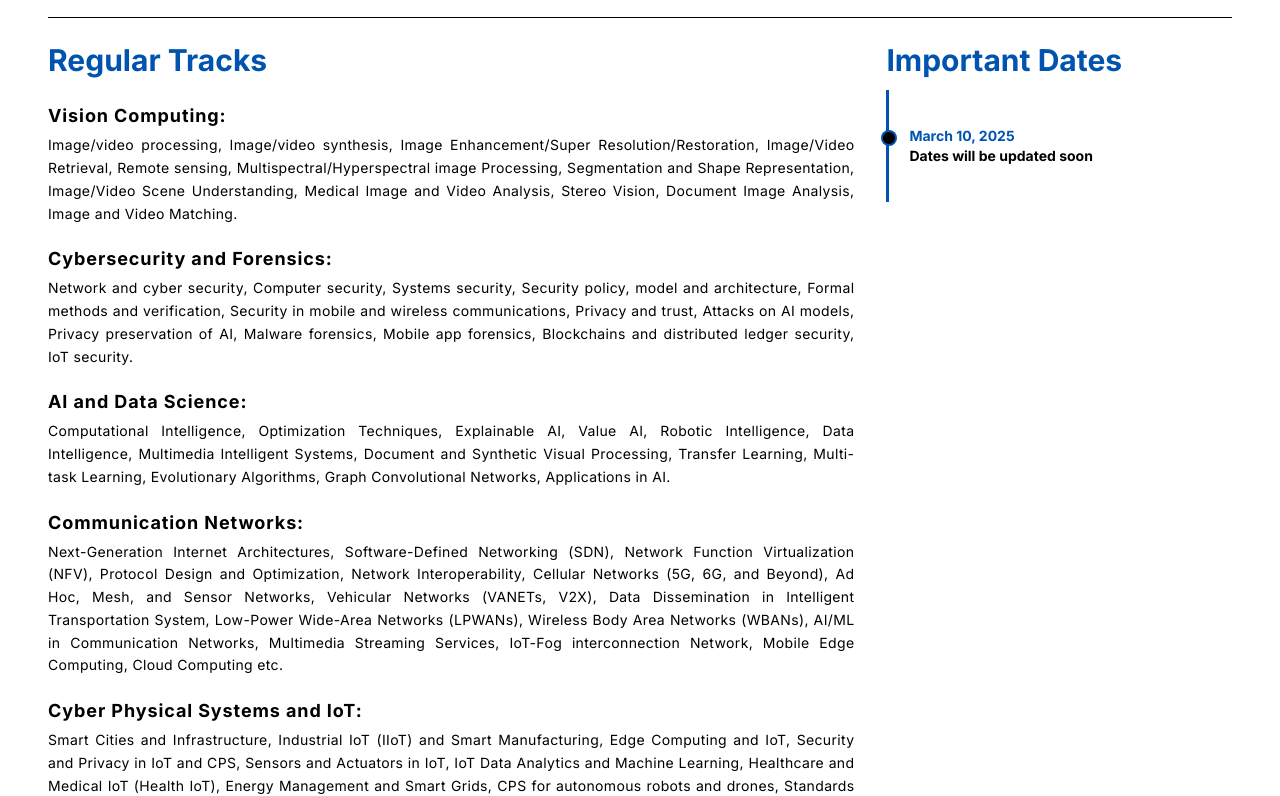
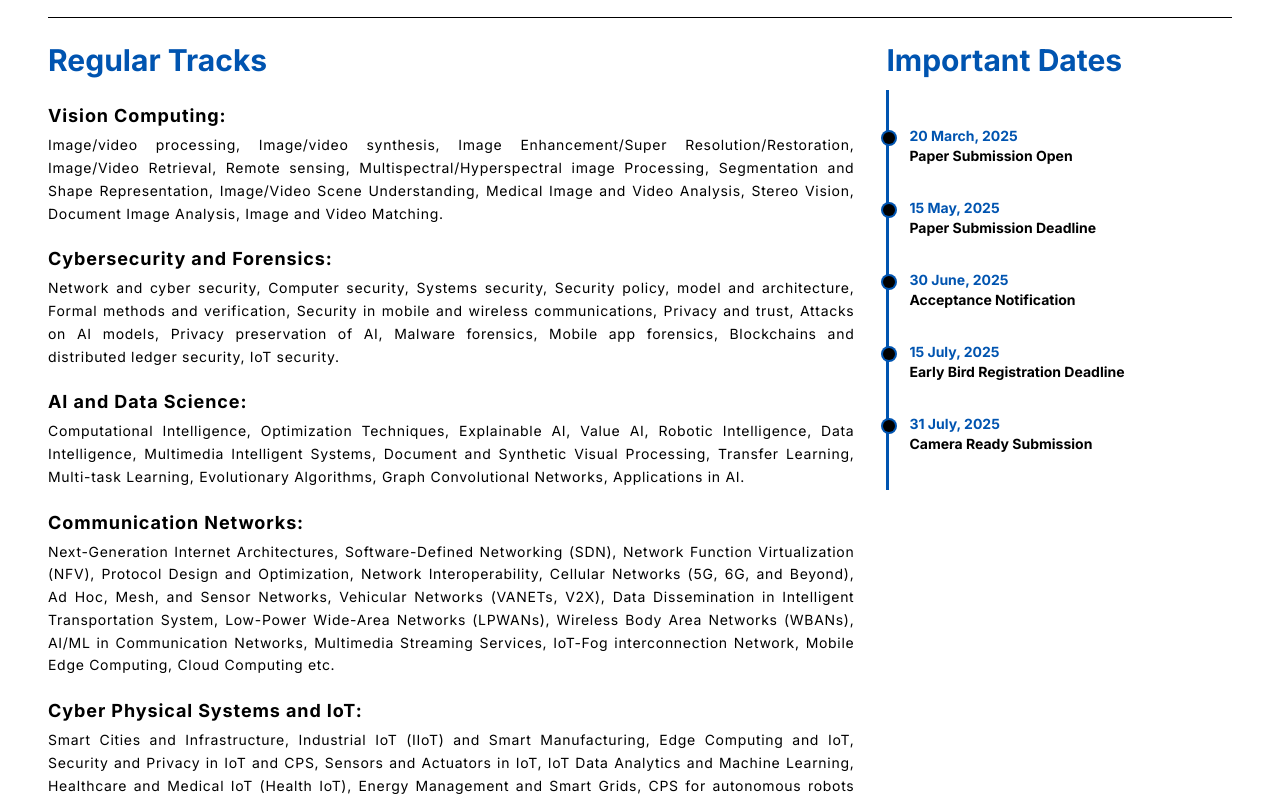
Before and after one commit to dewani12/ReACS_2025, a React (Vite) app in the folder frontend/: page / in a window 1280 px wide. Shown: the part 747-1543 px from the top of the page. Built offline with nearby package versions, Linux system fonts and the light colour scheme.

Commit message:
feat: enhance Card component and update committee member details; revise event timeline

```diff
--- a/frontend/src/components/Card.jsx
+++ b/frontend/src/components/Card.jsx
@@ -1,4 +1,4 @@
-function Card({src, name, dsgn}) {
+function Card({src, name, dsgn, email, phone}) {
     return (
       <div className="inter">
         <div className="h-24 bg-blue-200 shadow-lg rounded-sm p-2 flex items-center space-x-4 w-80">
--- a/frontend/src/components/MainSection.jsx
+++ b/frontend/src/components/MainSection.jsx
@@ -4,8 +4,24 @@ function MainSection() {
     const timeLine = () => {
         const events = [
             {
-                newDate: "March 10, 2025",
-                label: "Dates will be updated soon",
+                newDate: "20 March, 2025",
+                label: "Paper Submission Open",
+            },
+            {
+                newDate: "15 May, 2025",
+                label: "Paper Submission Deadline",
+            },
+            {
+                newDate: "30 June, 2025",
+                label: "Acceptance Notification",
+            },
+            {
+                newDate: "15 July, 2025",
+                label: "Early Bird Registration Deadline",
+            },
+            {
+                newDate: "31 July, 2025",
+                label: "Camera Ready Submission",
             },
         ];
         return (
@@ -77,7 +93,7 @@ function MainSection() {
                         {RegularTracks.map((item, index) => (
                             <div key={index} className="mt-4 md:mt-5">
                                 <div className="text-black tracking-wider text-md md:text-lg font-bold">{item.heading}</div>
-                                <div className="text-justify tracking-wide text-sm/relaxed mt-1">{item.content}</div>
+                                <div className="text-justify tracking-wider text-sm/relaxed mt-1">{item.content}</div>
                             </div>
                         ))}
                         <div className="md:hidden my-5 border-t-1 pt-6">
--- a/frontend/src/pages/Committee.jsx
+++ b/frontend/src/pages/Committee.jsx
@@ -6,33 +6,34 @@ const committeeData = [
   ]},
   { title: "General Chairs", members: [
     { src: "https://www.iiitm.ac.in/images/Photo.jpg", name: "Dr. Vinod Kumar Jain", dsgn: "ABV-IIITM, India" },
-    { src: "https://www.iiitm.ac.in/images/demo/teachers/1533544986_godfrey_pic.jpg", name: "Dr. Wilfred G Godfrey", dsgn: "ABV-IIITM, India" }
+    { src: "https://media.licdn.com/dms/image/v2/C4D03AQErzve6cmR0gA/profile-displayphoto-shrink_800_800/profile-displayphoto-shrink_800_800/0/1660581378525?e=1747267200&v=beta&t=dTtWYhJTDjo8DBndVRleuOcZefOioIUdCdyf4Q050hQ", name: "Dr. Manish Dixit", dsgn: "MITS Gwalior, India"}
   ]},
   { title: "General Co Chairs", members: [
     { src: "https://www.iiitm.ac.in/images/demo/teachers/1718101905_KVARYA.jpg", name: "Prof. K. V. Arya", dsgn: "ABV-IIITM, India" },
-    { src: "https://www.iiitm.ac.in/images/demo/teachers/1692009722_WhatsApp%20Image%202023-08-14%20at%2015.46.28.jpeg", name: "Prof. Shashikala Tapaswi", dsgn: "Director, ABV-IIITM, India" },
-    { src: "https://www.iiitm.ac.in/images/demo/teachers/1686288088_pksingh%20(2).jpg", name: "Prof. P. K. Singh", dsgn: "Director, ABV-IIITM, India" },
-    { src: "https://www.iiitm.ac.in/images/demo/teachers/1690439255_vk%20jpeg.jpg", name: "Dr. Vivek Tiwari", dsgn: "Director, ABV-IIITM, India" }
+    { src: "https://www.iiitm.ac.in/images/demo/teachers/1692009722_WhatsApp%20Image%202023-08-14%20at%2015.46.28.jpeg", name: "Prof. Shashikala Tapaswi", dsgn: "ABV-IIITM, India" },
+    { src: "https://www.iiitm.ac.in/images/demo/teachers/1686288088_pksingh%20(2).jpg", name: "Prof. P. K. Singh", dsgn: "ABV-IIITM, India" },
+    { src: "https://www.iiitm.ac.in/images/demo/teachers/1690439255_vk%20jpeg.jpg", name: "Dr. Vivek Tiwari", dsgn: "ABV-IIITM, India" }
   ]},
   { title: "Oversight Committee", members: [
-    { src: "https://media.licdn.com/dms/image/v2/C4D03AQErzve6cmR0gA/profile-displayphoto-shrink_800_800/profile-displayphoto-shrink_800_800/0/1660581378525?e=1747267200&v=beta&t=dTtWYhJTDjo8DBndVRleuOcZefOioIUdCdyf4Q050hQ", name: "Prof. Manish Dixit", dsgn: "MITS GWALIOR" },
+    { src: "https://media.licdn.com/dms/image/v2/C5603AQE0eE1tia_nmA/profile-displayphoto-shrink_800_800/profile-displayphoto-shrink_800_800/0/1517596536215?e=1747872000&v=beta&t=jS2lFTbg6tTxLZPJNpx26vItokO3UkkeheAFXEUcQEA", name: "Dr. Jitendra Agarwal", dsgn: "School of IT, RGPV Bhopal" },
     { src: "https://0.academia-photos.com/13218913/14598458/15454990/s200_dr._dilip_singh.sisodia.jpg", name: "Dr. Dilip Singh Sisodiya", dsgn: "NIT RAIPUR" }
   ]},
   { title: "Technical Program Chairs", members: [
     { src: "https://www.iiitm.ac.in/images/demo/teachers/1533544986_godfrey_pic.jpg", name: "Dr. Wilfred G Godfrey", dsgn: "ABV-IIITM, India" },
-    { src: "https://www.iiitm.ac.in/images/demo/teachers/1690439255_vk%20jpeg.jpg", name: "Dr. Vivek Tiwari", dsgn: "ABV-IIITM, India" },
     { src: "https://www.iiitm.ac.in/images/demo/teachers/1533546077_drsaumya.jpg", name: "Dr. Saumya Bhadauria", dsgn: "ABV-IIITM, India" }
   ]},
   { title: "Conference Secretary", members: [
     { src: "https://www.iiitm.ac.in/images/demo/teachers/1601567414_IMG_20201001_171900.jpg", name: "Dr. Santosh Singh Rathore", dsgn: "ABV-IIITM, India" }
   ]},
   { title: "Publication Chairs", members: [
+    { src: "https://media.licdn.com/dms/image/v2/D4D03AQGHHhnGCMYTzw/profile-displayphoto-shrink_800_800/profile-displayphoto-shrink_800_800/0/1676528532125?e=1747872000&v=beta&t=xNthl3RIMBA4b7uauNHmsLyOJPB0PzdNfTPzLLda1Gs", name: "Dr. Robin Singh Bhadoria", dsgn: "NIT Hamirpur"},
     { src: "https://www.iiitm.ac.in/images/demo/teachers/1533546077_drsaumya.jpg", name: "Dr. Saumya Bhadauria", dsgn: "ABV-IIITM, India" },
     { src: "https://www.iiitm.ac.in/images/demo/teachers/1554378514_DSC_3785.JPG", name: "Dr. Debanjan Sadhya", dsgn: "ABV-IIITM, India" }
   ]},
   { title: "Finance and Sponsorship Chairs", members: [
     { src: "https://www.iiitm.ac.in/images/demo/teachers/1677497918_AvadhKishor.jpg", name: "Dr. Avadh Kishor", dsgn: "ABV-IIITM, India" },
-    { src: "https://www.iiitm.ac.in/images/demo/teachers/1690364914_DD%20-%20Copy-fotor-bg-remover-2023072610251.png", name: "Dr. Deepak Kumar Dewangan", dsgn: "ABV-IIITM, India" }
+    { src: "https://www.iiitm.ac.in/images/demo/teachers/1690364914_DD%20-%20Copy-fotor-bg-remover-2023072610251.png", name: "Dr. Deepak Kumar Dewangan", dsgn: "ABV-IIITM, India" },
+    { src: "https://www.ijies.org/wp-content/uploads/2020/07/MPS-Chawla.jpeg", name: "Mr. M P S Chawla", dsgn: "SGSITS Indore, India" }
   ]},
   { title: "Web and Publicity Chairs", members: [
     { src: "https://www.iiitm.ac.in/images/demo/teachers/1680515973_nsp3.jpg", name: "Dr. Narinder Singh Punn", dsgn: "ABV-IIITM, India" },
```
